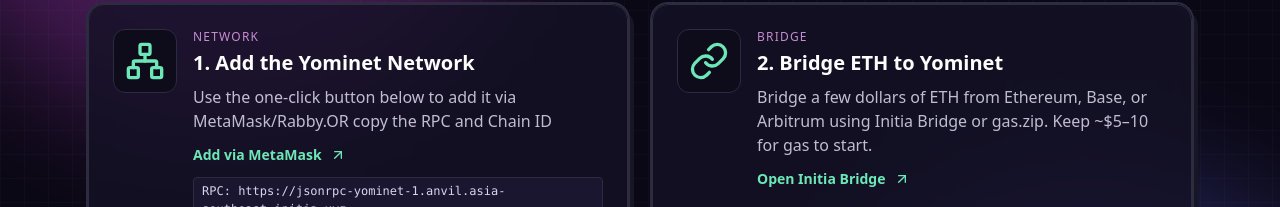
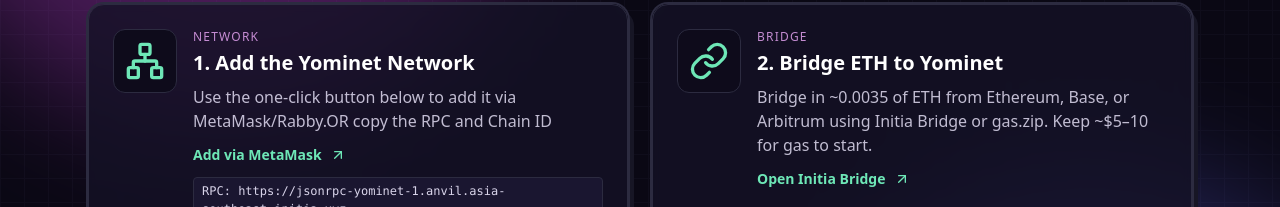
Before and after one commit to failediea/kamigotchi-starter, a React (Create React App) app: page / in a window 1280 px wide. Shown: the part 422-629 px from the top of the page. Built offline with nearby package versions, Linux system fonts and the light colour scheme.

Commit message:
Update App.js
updated bridge instructions

```diff
--- a/src/App.js
+++ b/src/App.js
@@ -35,7 +35,7 @@
   {
     title: "2. Bridge ETH to Yominet",
     desc:
-      "Bridge a few dollars of ETH from Ethereum, Base, or Arbitrum using Initia Bridge or gas.zip. Keep ~$5–10 for gas to start.",
+      "Bridge in ~0.0035 of ETH from Ethereum, Base, or Arbitrum using Initia Bridge or gas.zip. Keep ~$5–10 for gas to start.",
     tag: "Bridge",
     cta: { label: "Open Initia Bridge", href: "https://bridge.initia.xyz" },
     icon: "bridge",
```
